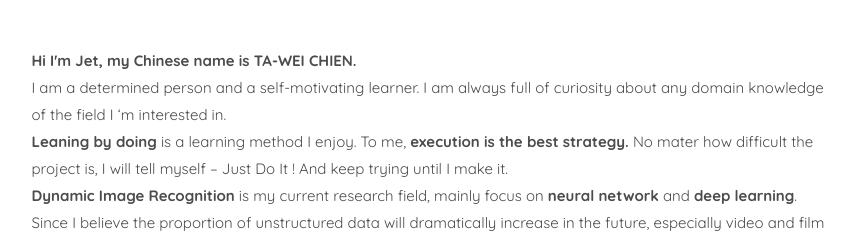
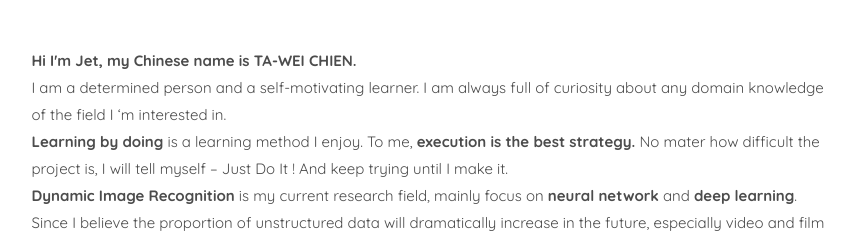
Before and after one commit to JetVayne/jetvayne.github.io, a plain HTML site: page index.html in a window 1280 px wide. Shown: the part 1100-1337 px from the top of the page, 361-1219 px from the left. Drawn offline with nearby package versions, Linux system fonts and the light colour scheme; files whose address does not match are found by name; a web font is replaced by a local one.

Commit message:
Add files via upload

```diff
--- a/index.html
+++ b/index.html
@@ -134,7 +134,7 @@
                                                     I am a determined person and a self-motivating learner. I am always full of curiosity about any domain knowledge of the field I ‘m interested in.
                                                 </div>
                                                 <div>
-                                                    <strong>Leaning by doing </strong>is a learning method I enjoy. To me, <strong>execution is the best strategy.</strong> No mater how difficult the project is, I will tell myself – Just Do It ! And keep trying until I make it.
+                                                    <strong>Learning by doing </strong>is a learning method I enjoy. To me, <strong>execution is the best strategy.</strong> No mater how difficult the project is, I will tell myself – Just Do It ! And keep trying until I make it.
                                                 </div>
                                                 <div>
                                                     <strong>Dynamic Image Recognition</strong> is my current research field, mainly focus on <strong>neural network</strong> and <strong>deep learning</strong>. Since I believe the proportion of unstructured data will dramatically increase in the future, especially video and film data. I hope I can contribute to the innovation of <strong>Data Science</strong> in my future career.
```
